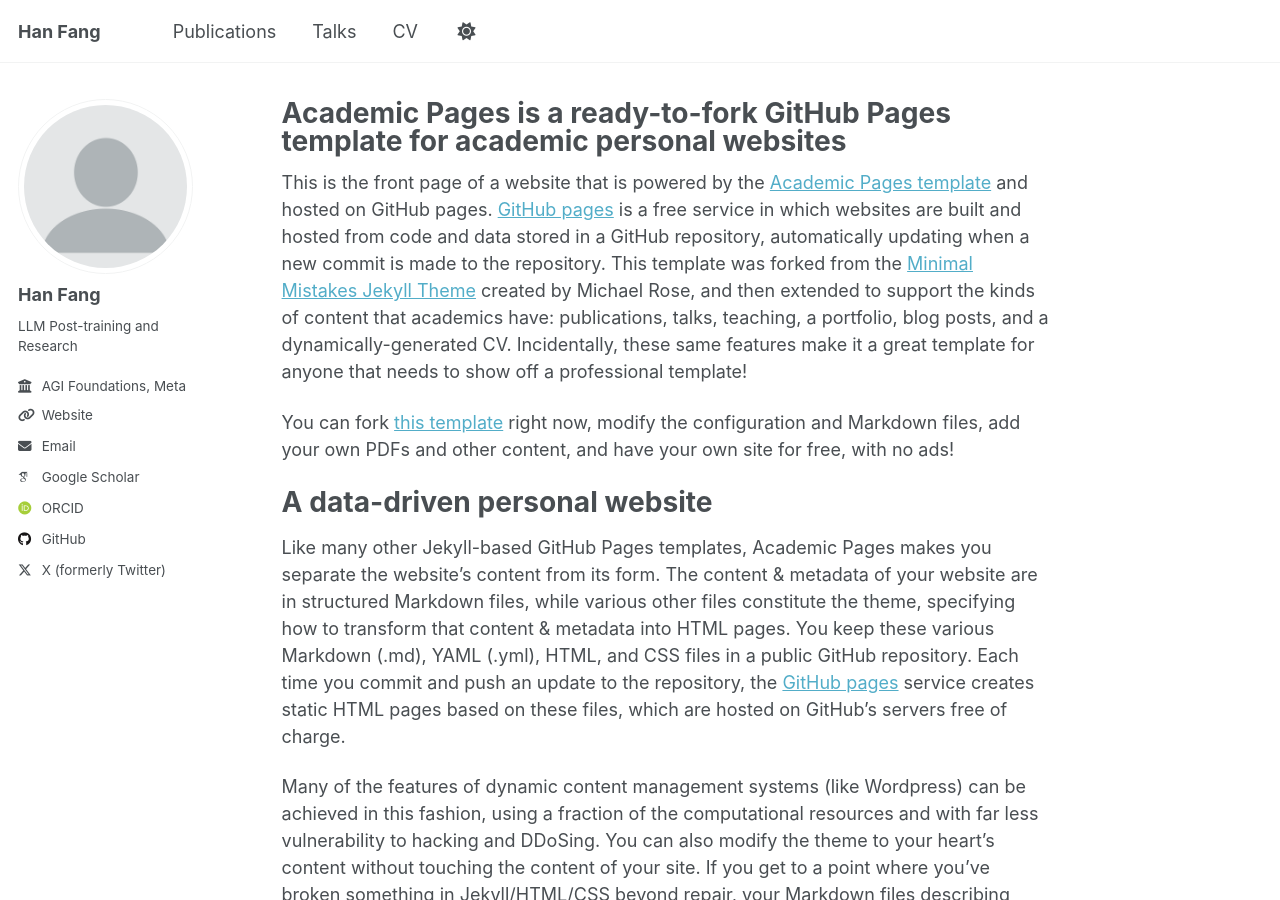
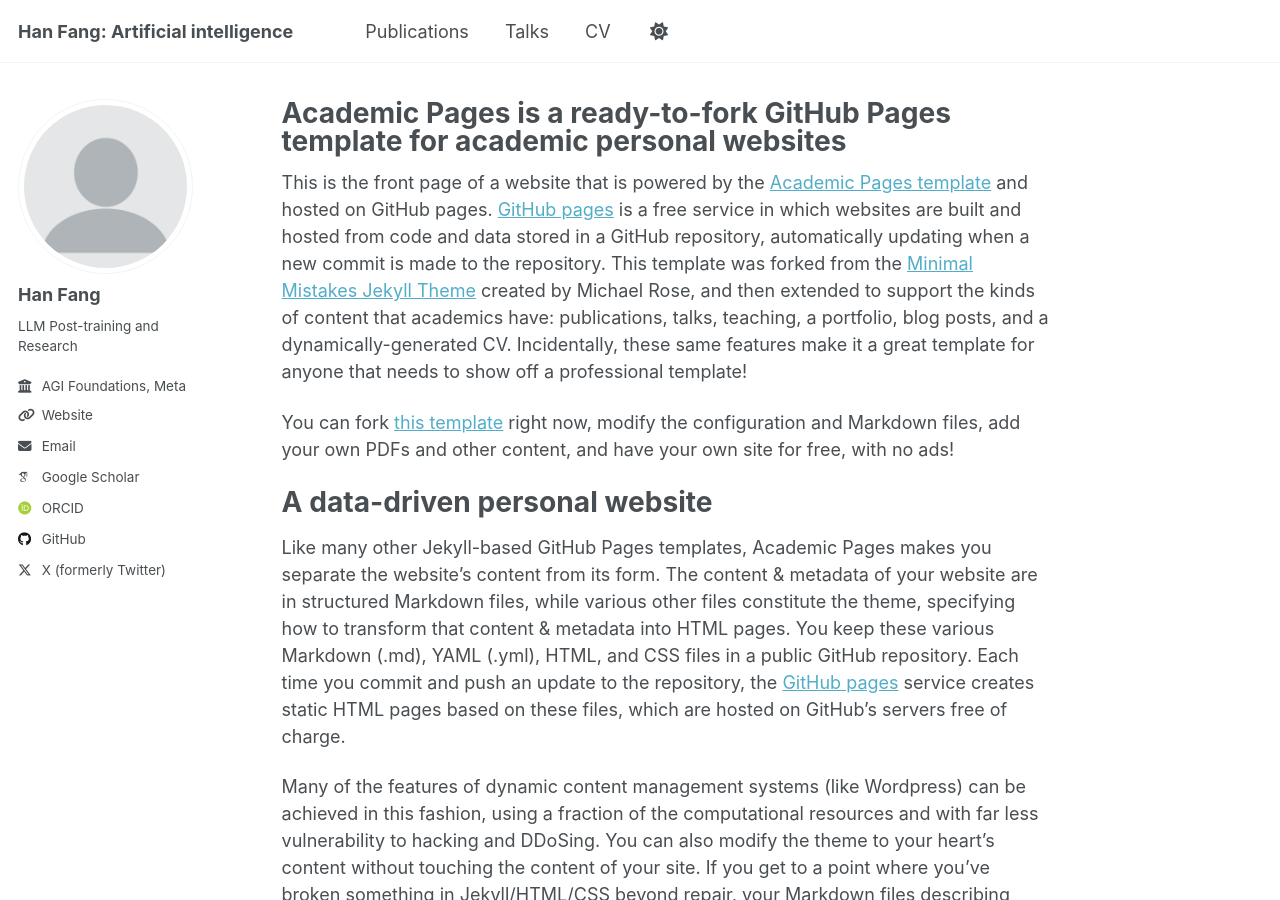
Before and after one commit to hanfang/hanfang.github.io, a Jekyll site: the page built from _pages/about.md, in a window 1280 px wide and 900 px high. Built offline with Jekyll 4.4.1, drawn with Linux system fonts in a browser that asks for light colours; some web fonts are replaced; a script that is not in the unit is left out.

Commit message:
Update _config.yml

```diff
--- a/_config.yml
+++ b/_config.yml
@@ -9,7 +9,7 @@
 # Basic Site Settings
 locale                   : "en-US"
 site_theme               : "default"
-title                    : "Han Fang"
+title                    : "Han Fang: Artificial intelligence"
 title_separator          : "-"
 name                     : &name "Han Fang"
 description              : &description "personal description"
```
